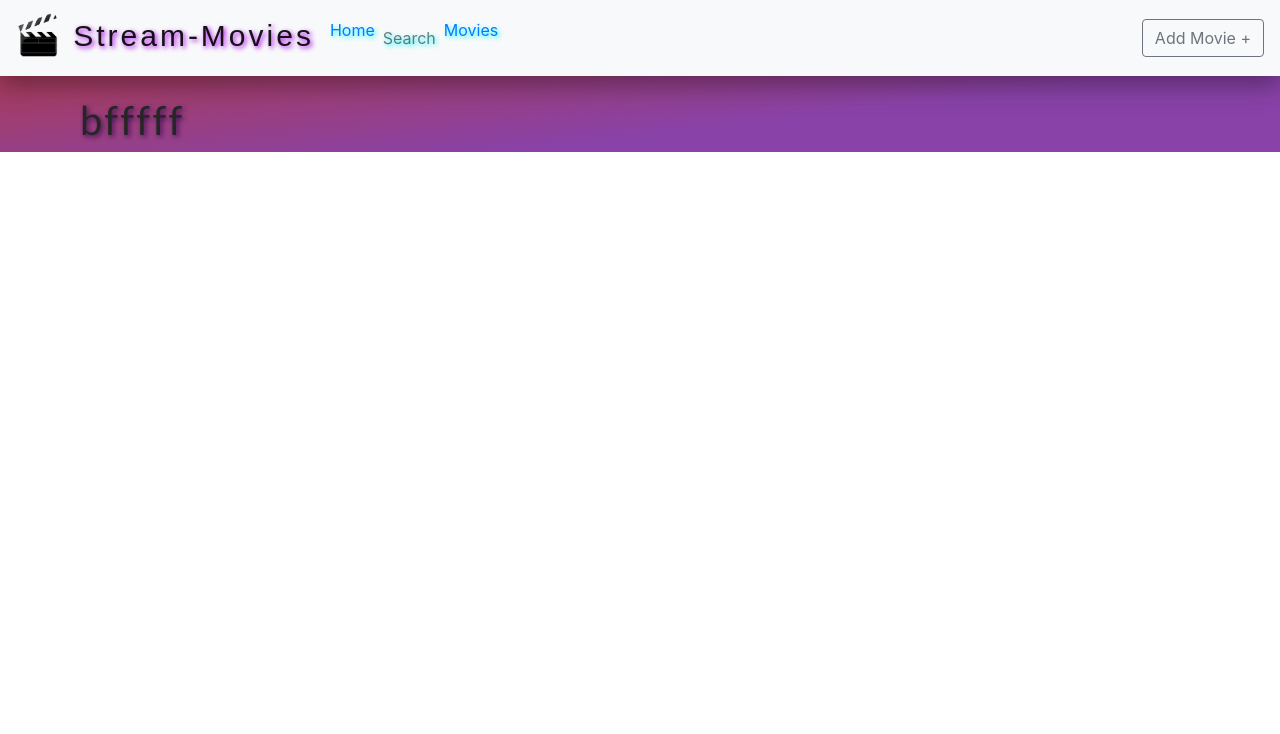
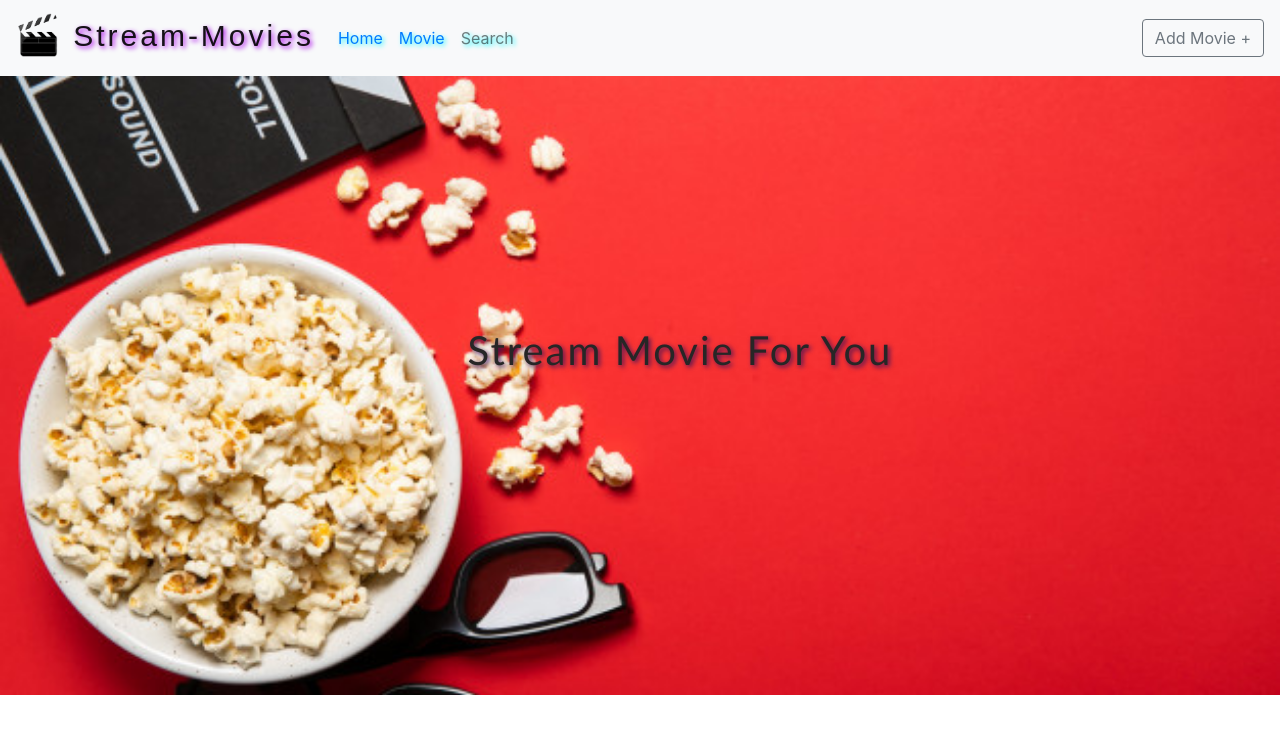
Before and after one commit to FakhriK90/First-Movie-app, a React (Create React App) app: page / in a window 1280 px wide. Shown: the top 734 px of the page. Built offline with nearby package versions, Linux system fonts and the light colour scheme.

Commit message:
third commit

```diff
--- a/src/App.css
+++ b/src/App.css
@@ -13,12 +13,13 @@
 }
 
 
-/* body{
+
+body{
 	background: linear-gradient(to left top, #8942a8 30%, #ba382f);
     background-position: center;
     background-repeat: no-repeat;
     background-size: cover;
-}   */
+}
 
 
 
--- a/src/App.js
+++ b/src/App.js
@@ -7,15 +7,14 @@ import NavBar from './component/NavBar';
 // import SearchByRating from './component/SearchByRating';
 import {films }from './component/Data';
 import MoviePage from './component/MoviePage';
-import Home from './component/Home';
-import { BrowserRouter as Router, Route, Switch } from 'react-router-dom'
+import TrailerDesc from './component/TrailerDesc';
+import Home from './component/homePage/Home';
+import { BrowserRouter as Router, Route, Switch } from 'react-router-dom';
 
 function App() {
 
 
 
-  // const [titleSearch, setTitleSearch] = useState('');
-  // const [rateSearch, setRateSearch] = useState(0);
   const [movies, setMovies] = useState(films);
 
 
@@ -28,14 +27,17 @@ function App() {
         setMovies={setMovies}
         movies={movies} />
 </header>
+<div className="App">
+    <Switch>
 
-    <Switch>
-    <div className="App">
       <Route exact path="/" component={Home}/>
       <Route exact path="/moviepage" component={MoviePage}/>
+      <Route path = {`/:Movie`} render={(props) => <TrailerDesc movies={movies}
+    {...props} />}
+     />
+      </Switch>
+    </div>
 
-    </div>
-    </Switch>
     </Router>
   );
 }
--- a/src/component/Home.js
+++ /dev/null
@@ -1,11 +0,0 @@
-import React from 'react'
-
-const Home = () => {
-    return (
-        <div>
-            <h1>bfffff</h1>
-        </div>
-    )
-}
-
-export default Home
--- a/src/component/MovieCard.js
+++ b/src/component/MovieCard.js
@@ -1,11 +1,12 @@
 import React from 'react'
 import { Card } from 'react-bootstrap';
 import Rating from './Rating';
+// import { Link } from 'react-router-dom';
 import './style.css';
 
 
 function MovieCard({film}) {
-    let {posterURL, title, description, rating, year} = film
+    let {posterURL, title, rating, year} = film
 
     return (
         <div className="movie">
@@ -17,11 +18,9 @@ function MovieCard({film}) {
     </div>
     <Card.Title style={{textAlign:"center", fontSize: 18, color:"rgba(46, 43, 43, 0.678)", fontFamilly:"fantasy", fontWeight:"bolder", letterSpacing: 2}}> {title} </Card.Title>
     <h5 style={{ textAlign: "center", fontWeight:"bolder", fontSize: 15, color:"rgba(107, 106, 106, 0.87)" }}>Year: {year} </h5>
-    <div>
-    <Card.Text style={{ textAlign: "center", fontWeight:"bolder", fontSize: 13, color:"rgba(107, 106, 106, 0.87)" }}>
-      {description}
-    </Card.Text>
-    </div>
+    {/* <Link  to="/trailerdesc">
+    <button>More Details</button>
+    </Link> */}
   </Card.Body>
 </Card>
         </div>
--- a/src/component/MovieList.js
+++ b/src/component/MovieList.js
@@ -1,4 +1,5 @@
 import React from 'react'
+import { Link } from 'react-router-dom'
 import MovieCard from './MovieCard'
 
 function MovieList({films, titleSearch, rateSearch }) {
@@ -23,9 +24,12 @@ function MovieList({films, titleSearch, rateSearch }) {
         <div className="mine">
             {filter().map((e, i) => {
         return (
+
+          <Link to={`/${e.Movie}`}>
           <div key={i}>
             <MovieCard film={e} />
           </div>
+          </Link>
         )
       })}
         </div>
--- a/src/component/NavBar.js
+++ b/src/component/NavBar.js
@@ -12,9 +12,13 @@ const NavBar = ({ setMovies, movies }) => {
           Stream-Movies
         </Navbar.Brand>
         <Nav className="mr-auto">
-          <Link to="/">Home</Link>
+          <Nav.Link>
+            <Link to="/">Home</Link>
+          </Nav.Link>
+          <Nav.Link>
+            <Link to="/moviepage">Movie</Link>
+          </Nav.Link>
           <Nav.Link href="#search">Search</Nav.Link>
-          <Link to="/moviepage">Movies</Link>
         </Nav>
         <div>
           <AddMovie setMovies={setMovies} films={movies} />
--- /dev/null
+++ b/src/component/TrailerDesc.js
@@ -0,0 +1,27 @@
+import React, { useEffect, useState } from 'react'
+import { Card } from 'react-bootstrap';
+import { Link,  } from 'react-router-dom';
+
+
+const TrailerDesc = ({match, movies}) => {
+    const [movie, setmovie] = useState("")
+useEffect(() => {
+  setmovie(movies.find(el=>el.Movie === match.params.Movie))
+}, [])
+
+    return (
+        <div>
+            <div>
+
+    <Card.Text style={{ textAlign: "center", fontWeight:"bolder", fontSize: 13, color:"rgba(107, 106, 106, 0.87)" }}>
+      {movie.description}
+    </Card.Text>
+    </div>
+    <Link to="/moviepage">
+        <button>Go Back</button>
+    </Link>
+        </div>
+    )
+}
+
+export default TrailerDesc
--- /dev/null
+++ b/src/component/homePage/Home.js
@@ -0,0 +1,14 @@
+import React from 'react';
+import './home.css';
+
+const Home = () => {
+    return (
+        <div style={{height:'619px'}} className="home">
+            <h1 className='text'>
+                Stream Movie For You
+            </h1>
+        </div>
+    )
+}
+
+export default Home
--- /dev/null
+++ b/src/component/homePage/home.css
@@ -0,0 +1,12 @@
+.home{
+    background: url("./trailer.jpg") ;
+    background-size: cover;
+    background-repeat: no-repeat;
+    background-position: center;
+
+}
+
+.text{
+    text-align: center;
+    padding-top: 250px;
+}
--- a/src/index.css
+++ b/src/index.css
@@ -5,10 +5,10 @@ body {
     sans-serif;
   -webkit-font-smoothing: antialiased;
   -moz-osx-font-smoothing: grayscale;
-  background: linear-gradient(to left top, #8942a8 30%, #ba382f);
+  /* background: linear-gradient(to left top, #8942a8 30%, #ba382f);
   background-position: center;
   background-repeat: no-repeat;
-  background-size: cover;
+  background-size: cover; */
 }
 
 code {
```
Also changed, not shown: src/component/homePage/trailer.jpg (added).
